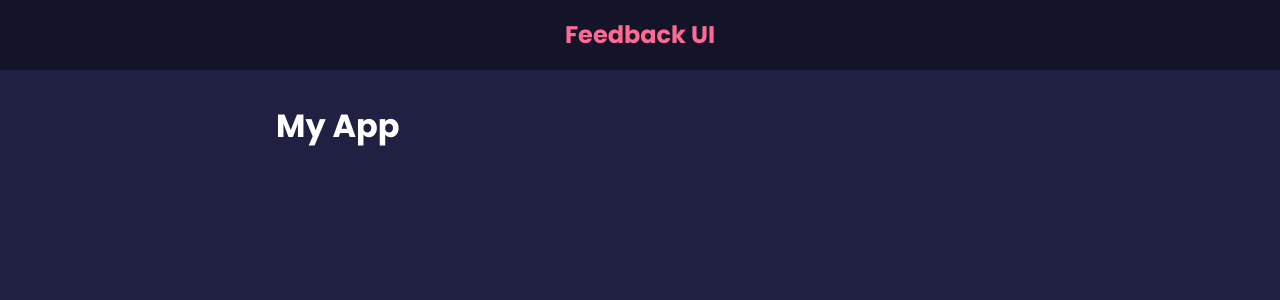
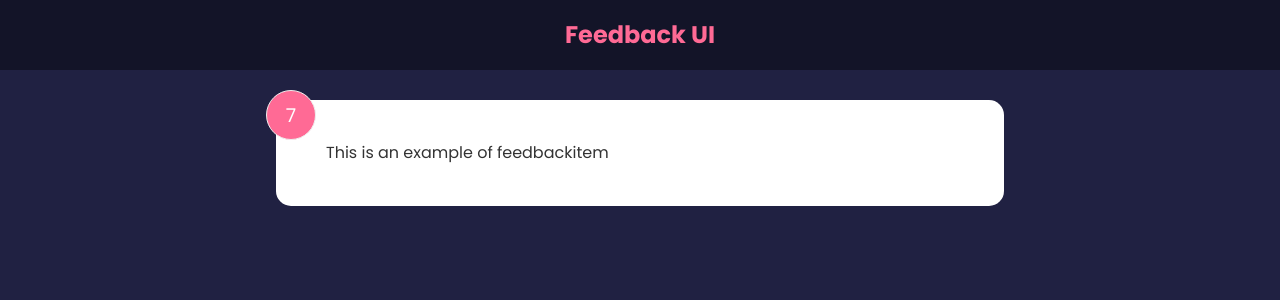
Before and after one commit to valentinlassalle/feedback-app, a React (Create React App) app: page / in a window 1280 px wide. Shown: the top 300 px of the page. Built offline with nearby package versions, Linux system fonts and the light colour scheme; the HTML template or start-up script is replaced by a standard one.

Commit message:
feat: feedback card added

```diff
--- a/src/App.js
+++ b/src/App.js
@@ -1,11 +1,12 @@
 import Header from "./components/Header"
+import Feedbackitem from "./components/Feedbackitem"
 
 function App() {
     return (
         <>
             <Header/>
             <div className="container">
-                <h1>My App</h1>
+                <Feedbackitem />
             </div>
         </>
     )
--- /dev/null
+++ b/src/components/Feedbackitem.jsx
@@ -0,0 +1,17 @@
+import { useState } from "react"
+
+function Feedbackitem() {
+    const [rating, setRating] = useState(7) //Allow to create an attribute (State in React) with it's setter
+    const [text, setText] = useState(' This is an example of feedbackitem')
+
+    return (
+        <div className='card'>
+            <div className="num-display">{rating}</div>
+            <div className="text-display">
+                {text}
+            </div>
+        </div>
+    )
+}
+
+export default Feedbackitem
```
